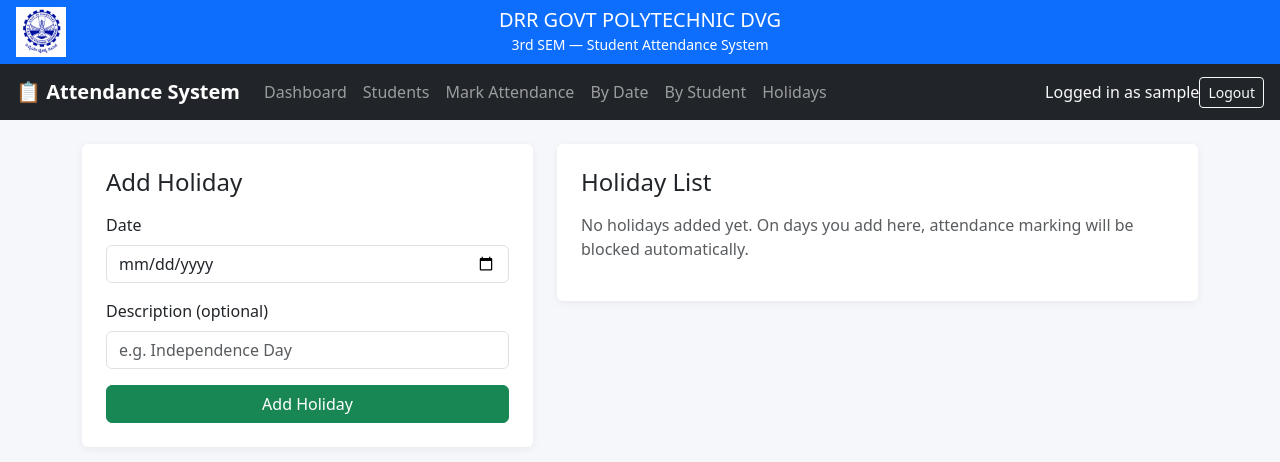
After one commit to chiranjeeviachar8-gif/attendance-app, a Flask app: page /holidays in a window 1280 px wide. The commit adds this page. Shown: the top 462 px of the page. Run offline with Flask 3, Linux system fonts and the light colour scheme; the visitor is signed in with stand-in values (Sample User, id 1); some libraries are stand-ins or nearby versions.

Commit message:
Add files via upload

```diff
--- a/app.py
+++ b/app.py
@@ -90,6 +90,15 @@ def init_db():
                     status TEXT NOT NULL CHECK(status IN ('Present', 'Absent')),
                     marked_by TEXT,
                     UNIQUE(student_id, date)
+                )
+            """))
+            conn.execute(text(f"""
+                CREATE TABLE IF NOT EXISTS holidays (
+                    id {id_type},
+                    owner TEXT NOT NULL,
+                    holiday_date TEXT NOT NULL,
+                    description TEXT,
+                    UNIQUE(owner, holiday_date)
                 )
             """))
         db_label = "Postgres/Neon" if IS_POSTGRES else ("MySQL" if IS_MYSQL else "local SQLite")
@@ -325,25 +334,33 @@ def mark_attendance():
     )
     selected_date = request.values.get("att_date") or str(date.today())
 
+    holiday = query(
+        "SELECT * FROM holidays WHERE owner = :o AND holiday_date = :d",
+        {"o": owner, "d": selected_date}, fetch="one"
+    )
+
     if request.method == "POST":
-        for student in all_students:
-            status = request.form.get(f"status_{student['id']}")
-            if status in ("Present", "Absent"):
-                if IS_MYSQL:
-                    upsert_sql = """
-                        INSERT INTO attendance (student_id, date, status, marked_by)
-                        VALUES (:sid, :d, :s, :m)
-                        ON DUPLICATE KEY UPDATE status = VALUES(status), marked_by = VALUES(marked_by)
-                    """
-                else:
-                    upsert_sql = """
-                        INSERT INTO attendance (student_id, date, status, marked_by)
-                        VALUES (:sid, :d, :s, :m)
-                        ON CONFLICT (student_id, date)
-                        DO UPDATE SET status = excluded.status, marked_by = excluded.marked_by
-                    """
-                query(upsert_sql, {"sid": student["id"], "d": selected_date, "s": status, "m": owner}, fetch=None)
-        flash(f"Attendance for {selected_date} saved.", "success")
+        if holiday:
+            flash(f"{selected_date} is marked as a holiday ({holiday['description'] or 'Holiday'}) — attendance was not saved.", "warning")
+        else:
+            for student in all_students:
+                status = request.form.get(f"status_{student['id']}")
+                if status in ("Present", "Absent"):
+                    if IS_MYSQL:
+                        upsert_sql = """
+                            INSERT INTO attendance (student_id, date, status, marked_by)
+                            VALUES (:sid, :d, :s, :m)
+                            ON DUPLICATE KEY UPDATE status = VALUES(status), marked_by = VALUES(marked_by)
+                        """
+                    else:
+                        upsert_sql = """
+                            INSERT INTO attendance (student_id, date, status, marked_by)
+                            VALUES (:sid, :d, :s, :m)
+                            ON CONFLICT (student_id, date)
+                            DO UPDATE SET status = excluded.status, marked_by = excluded.marked_by
+                        """
+                    query(upsert_sql, {"sid": student["id"], "d": selected_date, "s": status, "m": owner}, fetch=None)
+            flash(f"Attendance for {selected_date} saved.", "success")
 
     existing = query("""
         SELECT a.student_id, a.status FROM attendance a
@@ -357,6 +374,7 @@ def mark_attendance():
         students=all_students,
         selected_date=selected_date,
         existing_map=existing_map,
+        holiday=holiday,
     )
 
 
@@ -478,6 +496,45 @@ def export_csv_by_date():
 
 
 # ---------------------------------------------------------------------
+# Holidays
+# ---------------------------------------------------------------------
+@app.route("/holidays", methods=["GET", "POST"])
+@login_required
+def holidays():
+    owner = current_owner()
+    if request.method == "POST":
+        holiday_date = request.form["holiday_date"].strip()
+        description = request.form.get("description", "").strip()
+        try:
+            query(
+                "INSERT INTO holidays (owner, holiday_date, description) VALUES (:o, :d, :desc)",
+                {"o": owner, "d": holiday_date, "desc": description},
+                fetch=None,
+            )
+            flash(f"Holiday added for {holiday_date}.", "success")
+        except IntegrityError:
+            flash(f"{holiday_date} is already marked as a holiday.", "danger")
+
+    all_holidays = query(
+        "SELECT * FROM holidays WHERE owner = :o ORDER BY holiday_date",
+        {"o": owner},
+    )
+    return render_template("holidays.html", holidays=all_holidays)
+
+
+@app.route("/holidays/delete/<int:holiday_id>", methods=["POST"])
+@login_required
+def delete_holiday(holiday_id):
+    owner = current_owner()
+    query(
+        "DELETE FROM holidays WHERE id = :id AND owner = :o",
+        {"id": holiday_id, "o": owner}, fetch=None,
+    )
+    flash("Holiday removed.", "info")
+    return redirect(url_for("holidays"))
+
+
+# ---------------------------------------------------------------------
 # Entry point
 # ---------------------------------------------------------------------
 init_db()
--- a/templates/base.html
+++ b/templates/base.html
@@ -24,6 +24,14 @@
 <body>
 
 {% if session.get('teacher') %}
+<div class="bg-primary text-white py-2 px-3 d-flex align-items-center justify-content-center position-relative">
+    <img src="{{ url_for('static', filename='college-logo.png') }}" alt="College Emblem"
+         class="position-absolute start-0 ms-3" style="height: 50px; width: 50px;">
+    <div class="text-center">
+        <h5 class="mb-0">DRR GOVT POLYTECHNIC DVG</h5>
+        <small>3rd SEM &mdash; Student Attendance System</small>
+    </div>
+</div>
 <nav class="navbar navbar-expand-lg navbar-dark bg-dark px-3">
     <a class="navbar-brand" href="{{ url_for('dashboard') }}">📋 Attendance System</a>
 
@@ -42,6 +50,7 @@
             <li class="nav-item"><a class="nav-link" href="{{ url_for('mark_attendance') }}">Mark Attendance</a></li>
             <li class="nav-item"><a class="nav-link" href="{{ url_for('view_by_date') }}">By Date</a></li>
             <li class="nav-item"><a class="nav-link" href="{{ url_for('view_by_student') }}">By Student</a></li>
+            <li class="nav-item"><a class="nav-link" href="{{ url_for('holidays') }}">Holidays</a></li>
         </ul>
         <span class="navbar-text text-light">Logged in as {{ session['teacher'] }}</span>
     </div>
--- /dev/null
+++ b/templates/holidays.html
@@ -0,0 +1,53 @@
+{% extends "base.html" %}
+{% block title %}Holidays{% endblock %}
+{% block content %}
+<div class="row g-4">
+    <div class="col-md-5">
+        <div class="card p-4">
+            <h4 class="mb-3">Add Holiday</h4>
+            <form method="POST">
+                <div class="mb-3">
+                    <label class="form-label">Date</label>
+                    <input type="date" name="holiday_date" class="form-control" required>
+                </div>
+                <div class="mb-3">
+                    <label class="form-label">Description (optional)</label>
+                    <input type="text" name="description" class="form-control" placeholder="e.g. Independence Day">
+                </div>
+                <button type="submit" class="btn btn-success w-100">Add Holiday</button>
+            </form>
+        </div>
+    </div>
+
+    <div class="col-md-7">
+        <div class="card p-4">
+            <h4 class="mb-3">Holiday List</h4>
+            {% if holidays %}
+            <div class="table-responsive">
+            <table class="table table-striped">
+                <thead>
+                    <tr><th>Date</th><th>Description</th><th></th></tr>
+                </thead>
+                <tbody>
+                    {% for h in holidays %}
+                    <tr>
+                        <td>{{ h['holiday_date'] }}</td>
+                        <td>{{ h['description'] or '-' }}</td>
+                        <td>
+                            <form method="POST" action="{{ url_for('delete_holiday', holiday_id=h['id']) }}"
+                                  onsubmit="return confirm('Remove this holiday?');">
+                                <button type="submit" class="btn btn-outline-danger btn-sm">Delete</button>
+                            </form>
+                        </td>
+                    </tr>
+                    {% endfor %}
+                </tbody>
+            </table>
+            </div>
+            {% else %}
+            <p class="text-muted">No holidays added yet. On days you add here, attendance marking will be blocked automatically.</p>
+            {% endif %}
+        </div>
+    </div>
+</div>
+{% endblock %}
```
Also changed, not shown: templates/mark_attendance.html (+9 -0 lines), static/college-logo.png (added).
